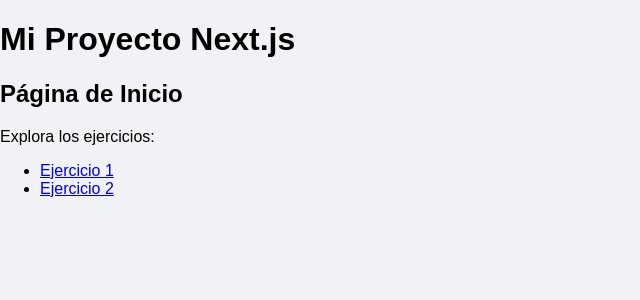
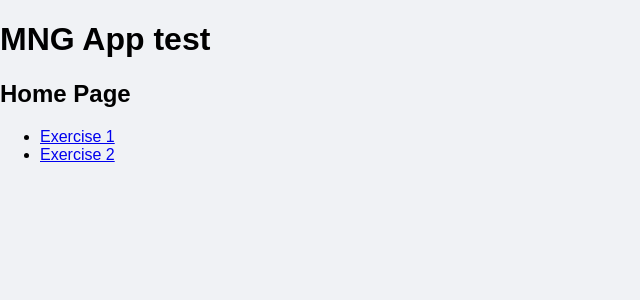
Before and after one commit to georgefarfan/mng-slider, a Next.js app in the folder web-app/: page / in a window 1280 px wide. Shown: the top 300 px of the page, without its empty margins (0-640 px from the left). Built offline with nearby package versions, Linux system fonts and the light colour scheme.

Commit message:
[MNG-SLIDER] - remove literals olds

```diff
--- a/web-app/app/exercise1/page.tsx
+++ b/web-app/app/exercise1/page.tsx
@@ -14,7 +14,7 @@ export default function Exercise1Page() {
         const data = await getRanges();
         setRanges(data);
       } catch (error) {
-        console.error("Error al obtener los rangos:", error);
+        console.error("Error in obtaining ranks:", error);
       }
     };
 
@@ -27,7 +27,7 @@ export default function Exercise1Page() {
       {ranges ? (
         <RangeSlider initialMin={ranges.min} initialMax={ranges.max} />
       ) : (
-        <p>No se encontraron datos de rangos.</p>
+        <p>No rank data found.</p>
       )}
     </section>
   );
--- a/web-app/app/layout.tsx
+++ b/web-app/app/layout.tsx
@@ -1,10 +1,4 @@
-import type { Metadata } from "next";
 import "@styles/globals.css";
-
-export const metadata: Metadata = {
-  title: "Mi Proyecto Next.js",
-  description: "Creado desde cero con TypeScript y appDir.",
-};
 
 export default function RootLayout({
   children,
@@ -15,17 +9,9 @@ export default function RootLayout({
     <html lang="es">
       <body>
         <header>
-          <h1>Mi Proyecto Next.js</h1>
+          <h1>MNG App test</h1>
         </header>
-        <main>
-          {" "}
-          {children || (
-            <section>
-              <h2>Bienvenido 👋</h2>
-              <p>Esta es tu página de inicio por defecto.</p>
-            </section>
-          )}
-        </main>
+        <main>{children}</main>
       </body>
     </html>
   );
--- a/web-app/app/page.tsx
+++ b/web-app/app/page.tsx
@@ -1,16 +1,15 @@
-import Link from 'next/link';
+import Link from "next/link";
 
 export default function HomePage() {
   return (
     <section>
-      <h1>Página de Inicio</h1>
-      <p>Explora los ejercicios:</p>
+      <h1>Home Page</h1>
       <ul>
         <li>
-          <Link href="/exercise1">Ejercicio 1</Link>
+          <Link href="/exercise1">Exercise 1</Link>
         </li>
         <li>
-          <Link href="/exercise2">Ejercicio 2</Link>
+          <Link href="/exercise2">Exercise 2</Link>
         </li>
       </ul>
     </section>
```
